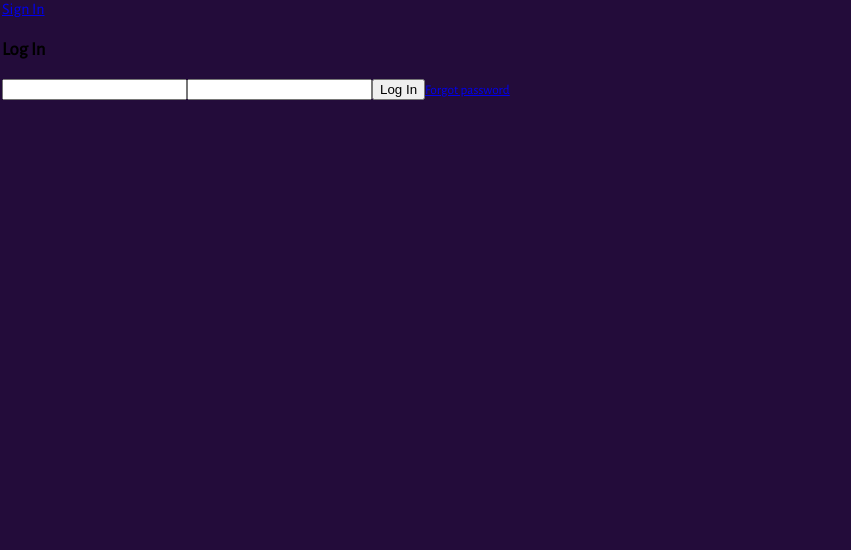
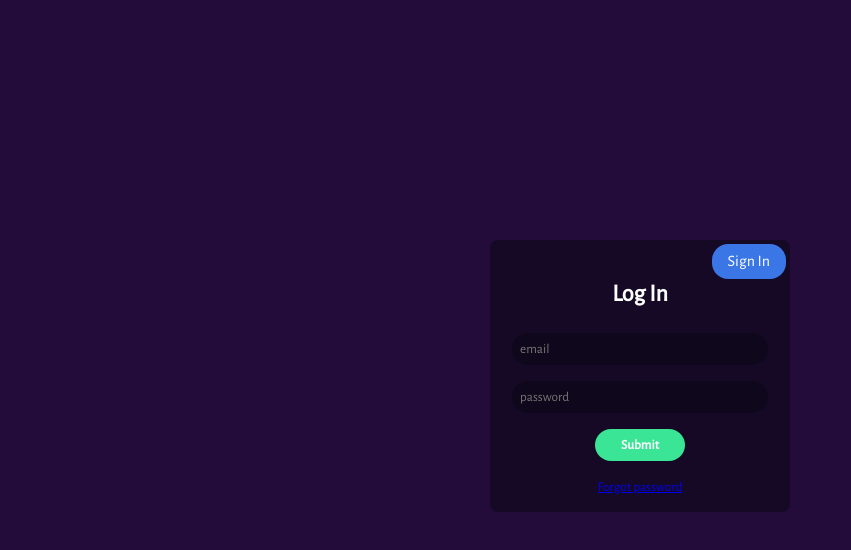
Before and after one commit to Artemides/we-say-frontend, a React (Create React App) app: page /login in a window 1280 px wide. Shown: the top 550 px of the page, without its empty margins (0-851 px from the left). Built offline with nearby package versions, Linux system fonts and the light colour scheme.

Commit message:
login and signin

```diff
--- a/src/App.jsx
+++ b/src/App.jsx
@@ -5,6 +5,7 @@ import { Main } from './pages/Main';
 import { Messages } from './containers/Messages';
 import { MessagesPage } from './pages/MessagesPage';
 import Login from './pages/Login';
+import Signin from './pages/Signin';
 function App() {
 
   return (
@@ -13,6 +14,7 @@ function App() {
         <Route exac path='/home' element={ <Main/>}/>
         <Route exac path='/messages' element={ <MessagesPage/>}/>
         <Route exac path='/login' element={<Login/>}/>
+        <Route exac path='/signin' element={<Signin/>}/>
       </Routes>
     </Router>
   );
--- a/src/pages/Login.jsx
+++ b/src/pages/Login.jsx
@@ -1,18 +1,33 @@
-import React from 'react'
-
+import React from "react";
+import "../styles/Login.css";
 const Login = () => {
   return (
     <section className="login-container">
-        <a className='login-to-signin' href="#">Sign In</a>
-        <h3>Log In</h3>
-        <form action="">
-            <input className='login-email' type="text" name="email" id="" />
-            <input className='login-password' type="password" name="password"/>
-            <input className='login-submit' type="submit" value={"Log In"}/>
-            <a className='login-forgot--password' href="#"><small>Forgot password</small></a>
-        </form>
+      <a className="login-to-signin" href="#">
+        Sign In
+      </a>
+      <h3>Log In</h3>
+      <form className="login-form" action="">
+        <input
+          className="login-email"
+          type="text"
+          name="email"
+          id=""
+          placeholder="email"
+        />
+        <input
+          className="login-password"
+          type="password"
+          name="password"
+          placeholder="password"
+        />
+        <input className="login-submit" type="submit" value={"Submit"} />
+        <a className="login-forgot--password" href="#">
+          <small>Forgot password</small>
+        </a>
+      </form>
     </section>
-  )
-}
+  );
+};
 
-export default Login
+export default Login;
--- /dev/null
+++ b/src/pages/Signin.jsx
@@ -0,0 +1,19 @@
+import React from 'react'
+import '../styles/Signin.css'
+const Signin = () => {
+  return (
+    <div className="signin-container">
+        <a className='signin-to-login' href="#">Log In</a>
+        <h3>Sign In</h3>
+        <form action="" className="signin-form">
+            <input type="text" name="username" id="" placeholder='Username' />
+            <input type="email" name="email" placeholder='Email@example.com'/>
+            <input type="password" name="password" id="" placeholder='Password'/>
+            <input type="password" name="password" id="" placeholder='Password'/>
+            <input type="submit" value="Sign In" />
+        </form>
+    </div>
+  )
+}
+
+export default Signin
--- /dev/null
+++ b/src/styles/Login.css
@@ -0,0 +1,51 @@
+.login-container{
+    position: relative;
+    width: 90%;
+    max-width: 300px;
+    margin: 0 auto;
+    margin-top: 30vh;
+    background-color: rgba(10, 6, 20, 0.53);
+    border-radius: .5rem;
+    text-align: center;
+    padding: 1rem 0;
+    color: white;
+}
+.login-container h3{
+    font-weight: bold;
+    font-size: 1.5rem;
+}
+.login-form{
+    display: flex;
+    flex-direction: column;
+    align-items: center;
+    justify-content: center;
+    row-gap: 1rem;
+}
+.login-form input{
+    width: 80%;
+    height: 2rem;
+    padding: 0 .5rem;
+    border: none;
+    border-radius: 1rem;
+    background-color: rgba(10, 6, 20, 0.53);
+    color: white;
+    font-family: 'Alegreya Sans', sans-serif;
+}
+.login-form input:focus{
+    outline: .125rem solid rgb(58, 118, 230);
+}
+.login-to-signin{
+    position: absolute;
+    top: .25rem;
+    right: .25rem;
+    padding: .5rem 1rem;
+    background-color: rgb(58, 118, 230);
+    border-radius: 1rem;
+    text-decoration: none;
+    color: white;
+}
+.login-form input[type="submit"]{
+    font-weight: bold;
+    background-color: rgb(58, 230, 150);
+    width: 30%;
+}
--- /dev/null
+++ b/src/styles/Signin.css
@@ -0,0 +1,51 @@
+.signin-container{
+    position: relative;
+    width: 90%;
+    max-width: 300px;
+    margin: 0 auto;
+    margin-top: 25vh;
+    background-color: rgba(10, 6, 20, 0.53);
+    border-radius: .5rem;
+    text-align: center;
+    padding: 1rem 0;
+    color: white;
+}
+.signin-container h3{
+    font-weight: bold;
+    font-size: 1.5rem;
+}
+.signin-form{
+    display: flex;
+    flex-direction: column;
+    align-items: center;
+    justify-content: center;
+    row-gap: 1rem;
+}
+.signin-form input{
+    width: 80%;
+    height: 2rem;
+    padding: 0 .5rem;
+    border: none;
+    border-radius: 1rem;
+    background-color: rgba(10, 6, 20, 0.53);
+    color: white;
+    font-family: 'Alegreya Sans', sans-serif;
+}
+.signin-form input:focus{
+    outline: .125rem solid rgb(58, 118, 230);
+}
+.signin-to-login{
+    position: absolute;
+    top: .25rem;
+    right: .25rem;
+    padding: .5rem 1rem;
+    background-color: rgb(58, 118, 230);
+    border-radius: 1rem;
+    text-decoration: none;
+    color: white;
+}
+.signin-form input[type="submit"]{
+    font-weight: bold;
+    background-color: rgb(58, 230, 150);
+    width: 30%;
+}
```
